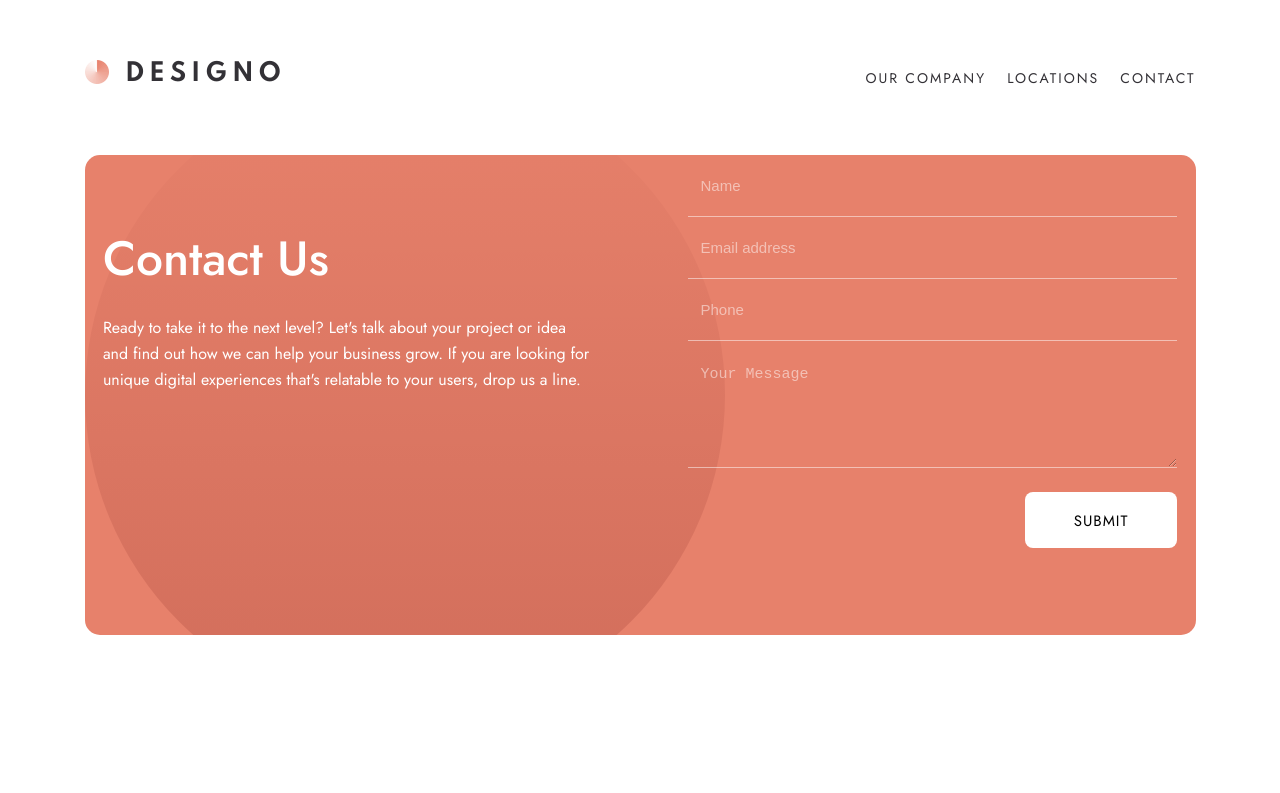
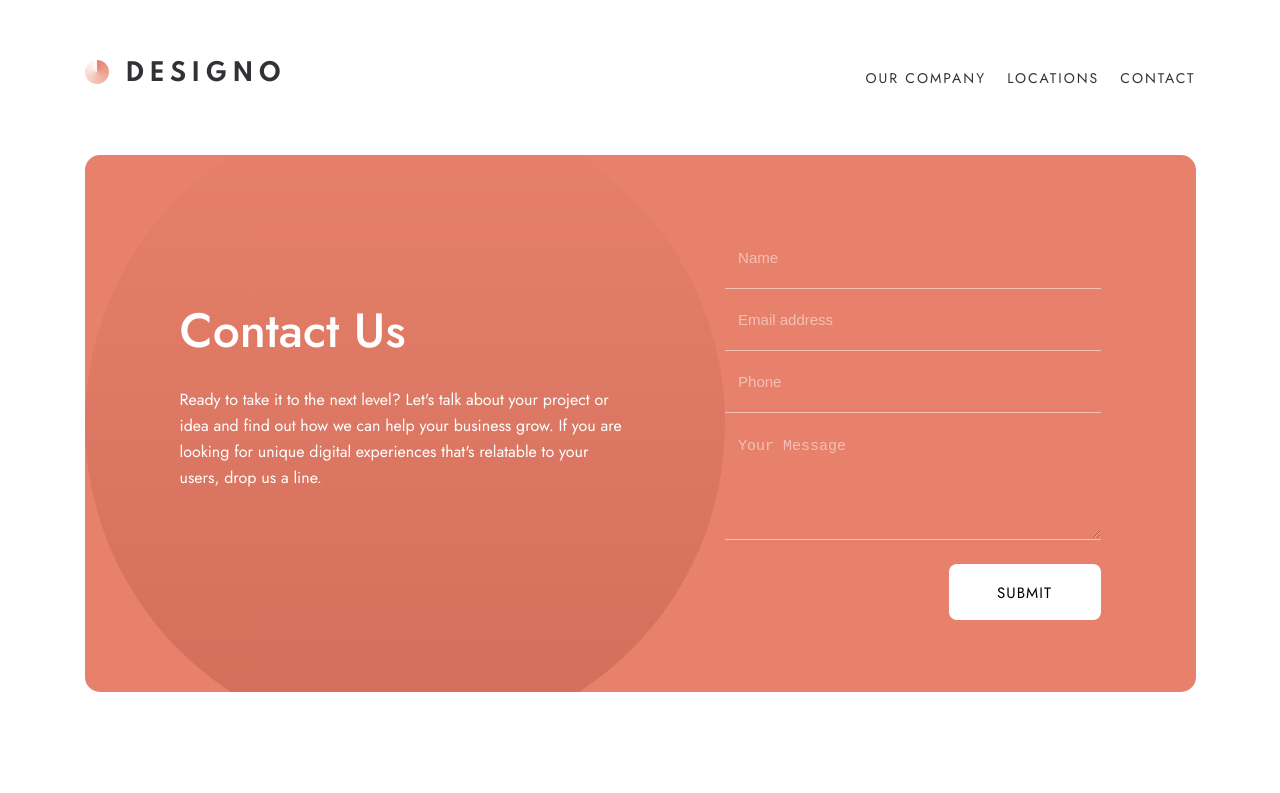
Before and after one commit to jajasam/Designo, a React (Create React App) app: page /contact in a window 1280 px wide. Shown: the top 793 px of the page. Built offline with nearby package versions, Linux system fonts and the light colour scheme; grey boxes are pictures that could not be loaded.

Commit message:
fix padding on contact form

```diff
--- a/src/styles/ContactForm.scss
+++ b/src/styles/ContactForm.scss
@@ -83,7 +83,7 @@
         width: 100%;
         background-position: left;
         max-width: 1111px;
-        padding: 0 1.15rem;
+        padding: 4.5rem 95px;
         margin: auto;
 
         form {
@@ -91,7 +91,7 @@
         }
 
         .left {
-            width: 50%;
+            width: 60%;
             height: 100%;
             padding-top: 80px;
         }
```
